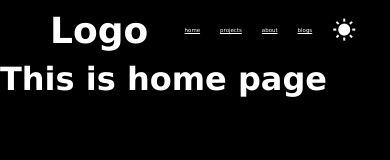
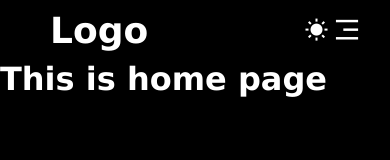
Before and after one commit to abnjain/abnjain, a Next.js app: page / in a window 390 px wide. Shown: the top 160 px of the page. Built offline with nearby package versions, Linux system fonts and the light colour scheme.

Commit message:
nav-bar-complete-maybe

```diff
--- a/app/globals.css
+++ b/app/globals.css
@@ -56,10 +56,11 @@ html,body{
     height: 60px;
     font-size: 1.5rem;
   }
-  .navLink{
+  .navLinks{
     display: none;
   }
   .nav_list_i_menu{
+    display: block;
     align-items: center;
     justify-content: space-between;
     font-size: 3.5vh;
```
